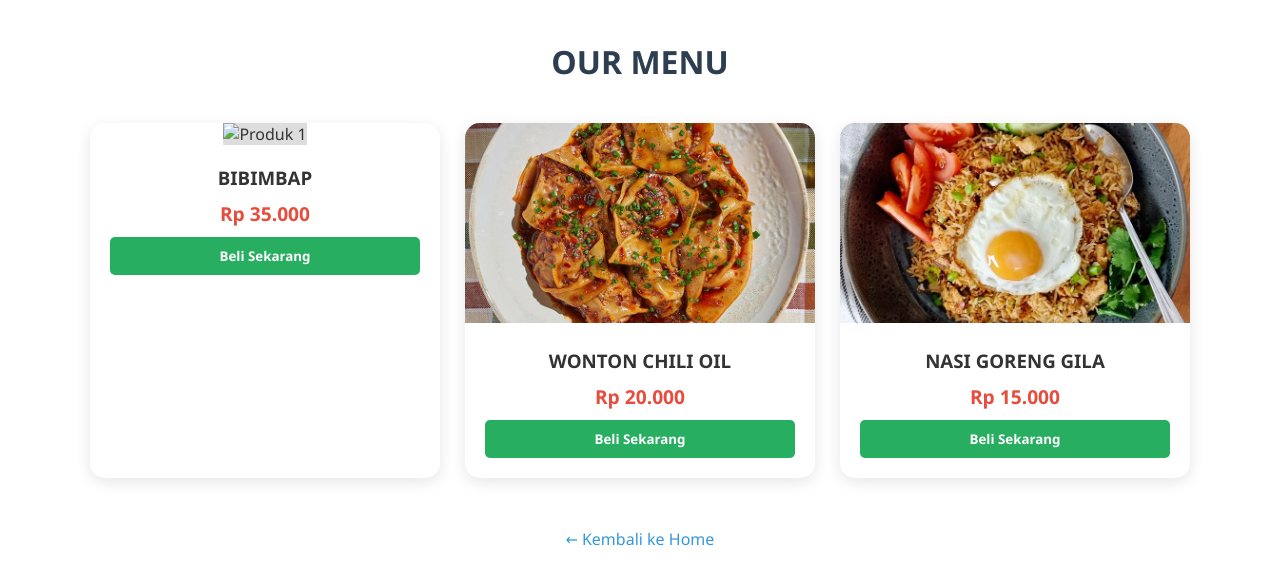
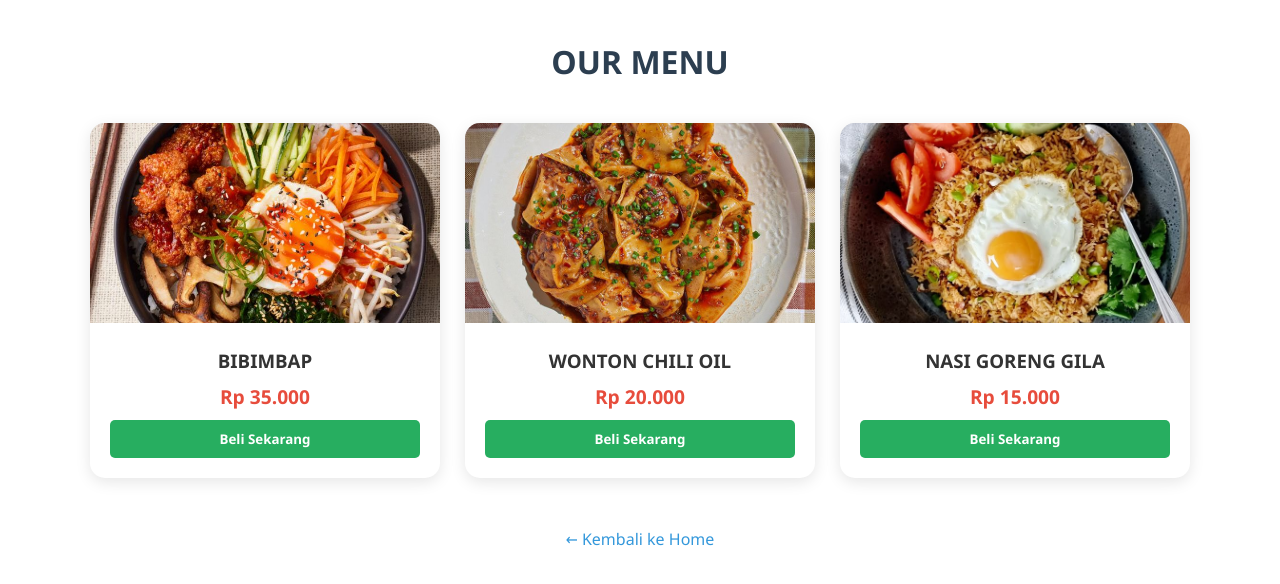
Before and after one commit to arbainakai-code/uas, a plain HTML site: page produk.html in a window 1280 px wide. Drawn offline with Linux system fonts and the light colour scheme.

Commit message:
Update produk.html

```diff
--- a/produk.html
+++ b/produk.html
@@ -2,7 +2,7 @@
 <html lang="id">
 <head>
     <meta charset="UTF-8">
-    <title>Katalog Produk - MyBrand</title>
+    <title>Katalog Produk - keiresto</title>
     <style>
         * { margin: 0; padding: 0; box-sizing: border-box; font-family: 'Segoe UI', Tahoma, Geneva, Verdana, sans-serif; }
 
@@ -69,7 +69,7 @@
 
     <div class="product-grid">
         <div class="card">
-            <img src="_Delicious Bibimbap_ A Korean Culinary Delight_.jpeg" alt="Produk 1" class="card-img">
+            <img src="bibimbap.jpeg" alt="Produk 1" class="card-img">
             <div class="card-info">
                 <h3>BIBIMBAP</h3>
                 <p class="price">Rp 35.000</p>
@@ -105,4 +105,5 @@
     </script>
 
 </body>
+
 </html>
```
